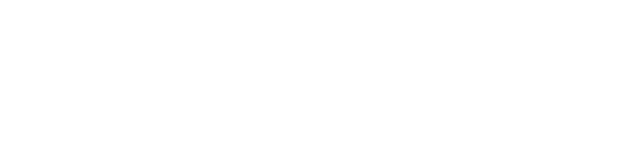
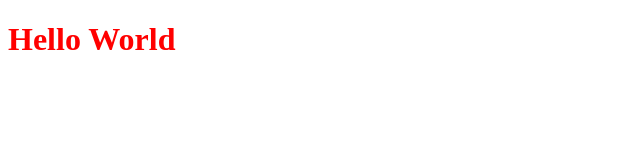
Before and after one commit to M-123-456/UIUX-project, a website: page index.html in a window 1280 px wide. Shown: the whole page, without its empty margins (0-640 px from the left). Drawn offline with Linux system fonts and the light colour scheme.

Commit message:
npm initiated

```diff
--- a/index.html
+++ b/index.html
@@ -4,7 +4,10 @@
     <meta charset="UTF-8" />
     <meta http-equiv="X-UA-Compatible" content="IE=edge" />
     <meta name="viewport" content="width=device-width, initial-scale=1.0" />
+    <link rel="stylesheet" href="./styles/main.css" />
     <title>Document</title>
   </head>
-  <body></body>
+  <body>
+    <h1>Hello World</h1>
+  </body>
 </html>
--- /dev/null
+++ b/scss/main.scss
@@ -0,0 +1,3 @@
+h1 {
+  color: red;
+}
```
Also changed, not shown: package.json (added, +31 -0 lines), README.md, styles/main.css (added), 2 other files.
